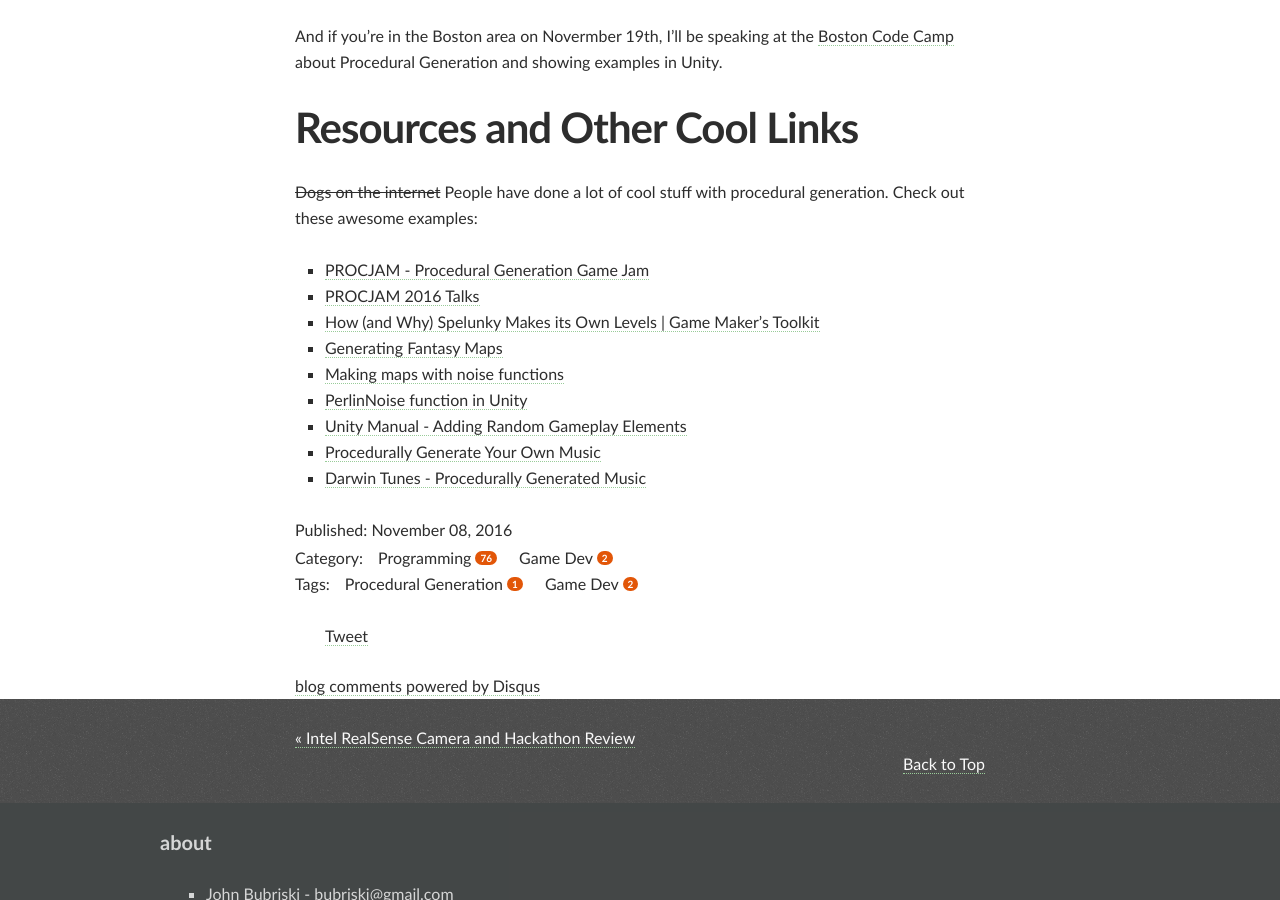
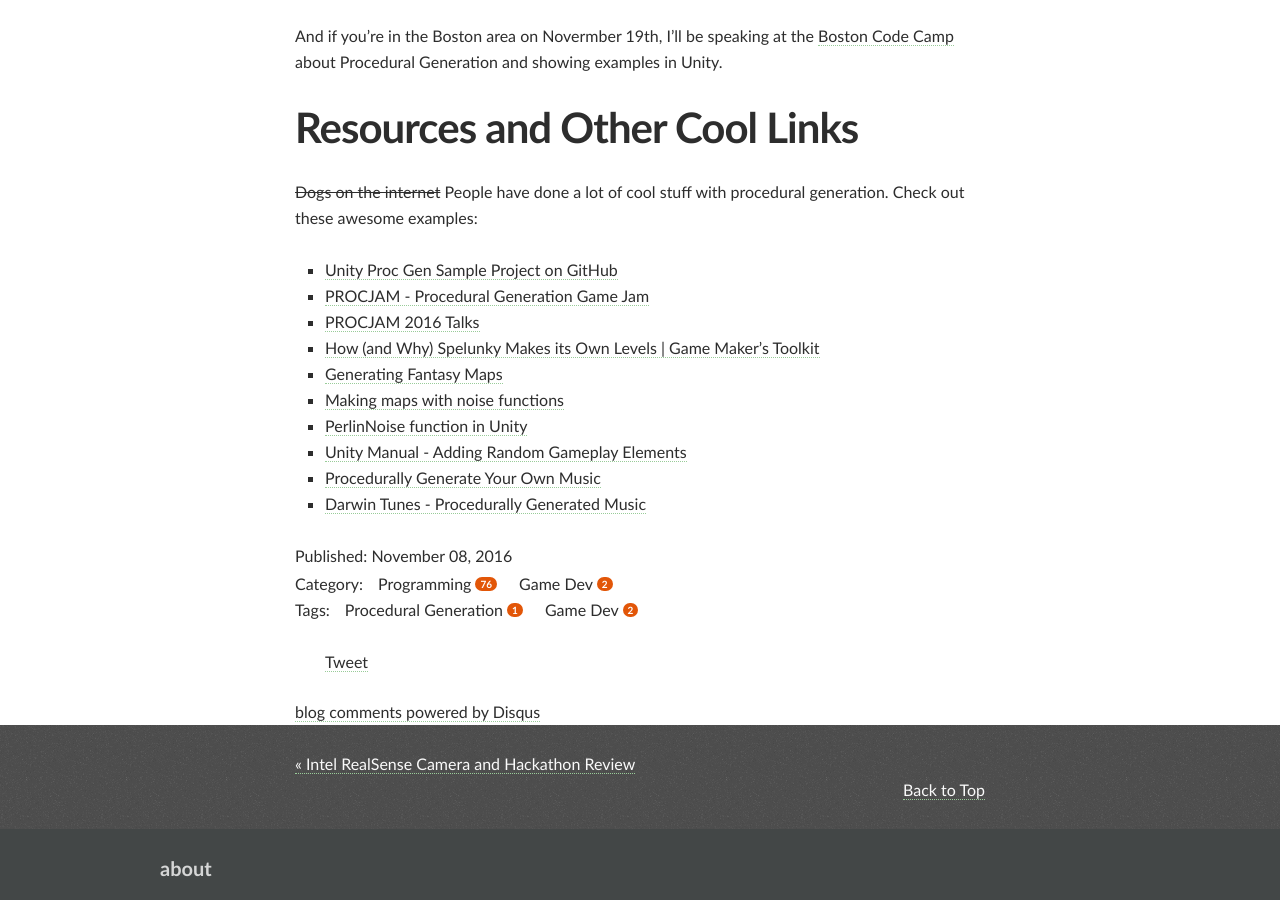
Before and after one commit to jbubriski/jbubriski.github.com, a Jekyll site: the page built from _posts/2016-11-08-procedural-generation-101-for-games.md, in a window 1280 px wide and 900 px high, scrolled down 6555 px. Built offline with Jekyll 4.4.1, drawn with Linux system fonts in a browser that asks for light colours; a script that is not in the unit is left out; comment, search, counter and statistics services are not loaded.

Commit message:
Update 2016-11-08-procedural-generation-101-for-games.md

```diff
--- a/_posts/2016-11-08-procedural-generation-101-for-games.md
+++ b/_posts/2016-11-08-procedural-generation-101-for-games.md
@@ -174,6 +174,7 @@
 
 ~~Dogs on the internet~~ People have done a lot of cool stuff with procedural generation.  Check out these awesome examples:
 
+- [Unity Proc Gen Sample Project on GitHub](https://github.com/jbubriski/unity-proc-gen)
 - [PROCJAM - Procedural Generation Game Jam](http://www.procjam.com/)
 - [PROCJAM 2016 Talks](https://www.youtube.com/watch?v=3wcpLwvBTYo)
 - [How \(and Why\) Spelunky Makes its Own Levels \| Game Maker's Toolkit](https://www.youtube.com/watch?v=Uqk5Zf0tw3o)
```
